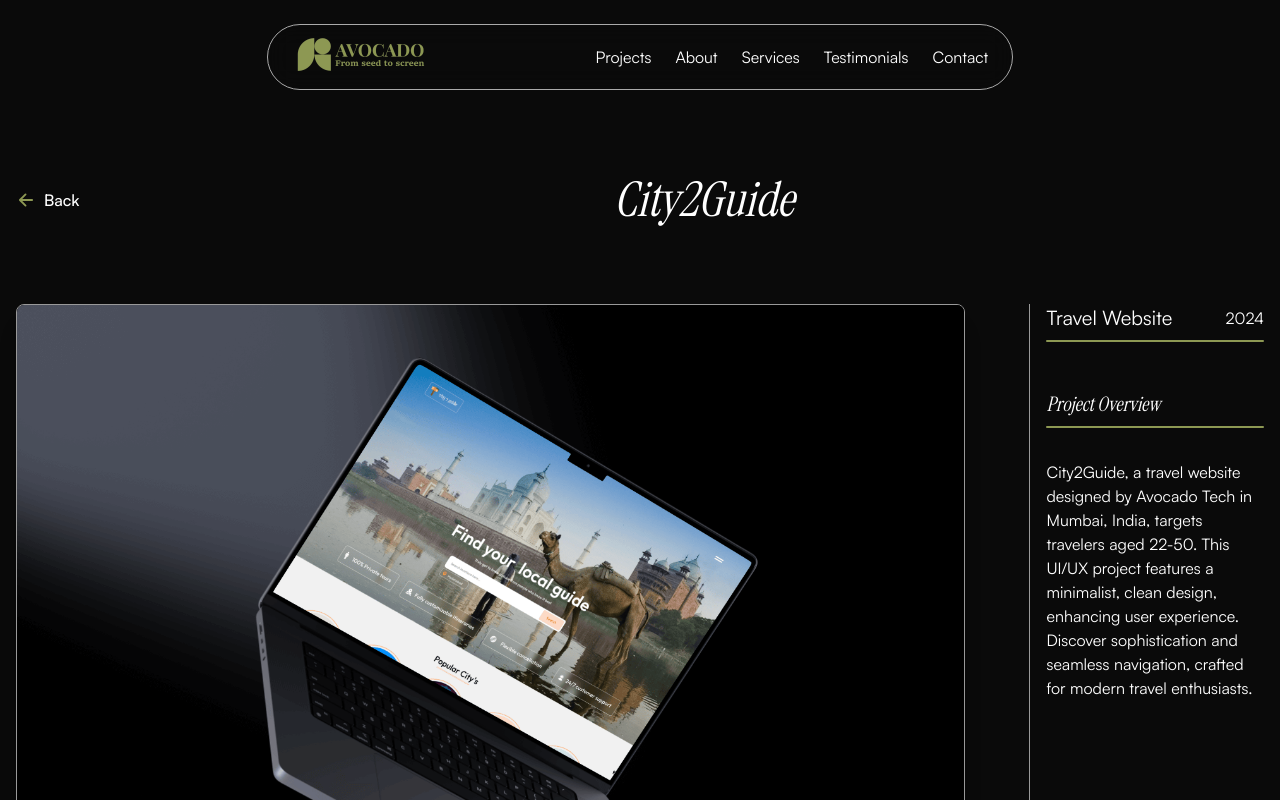
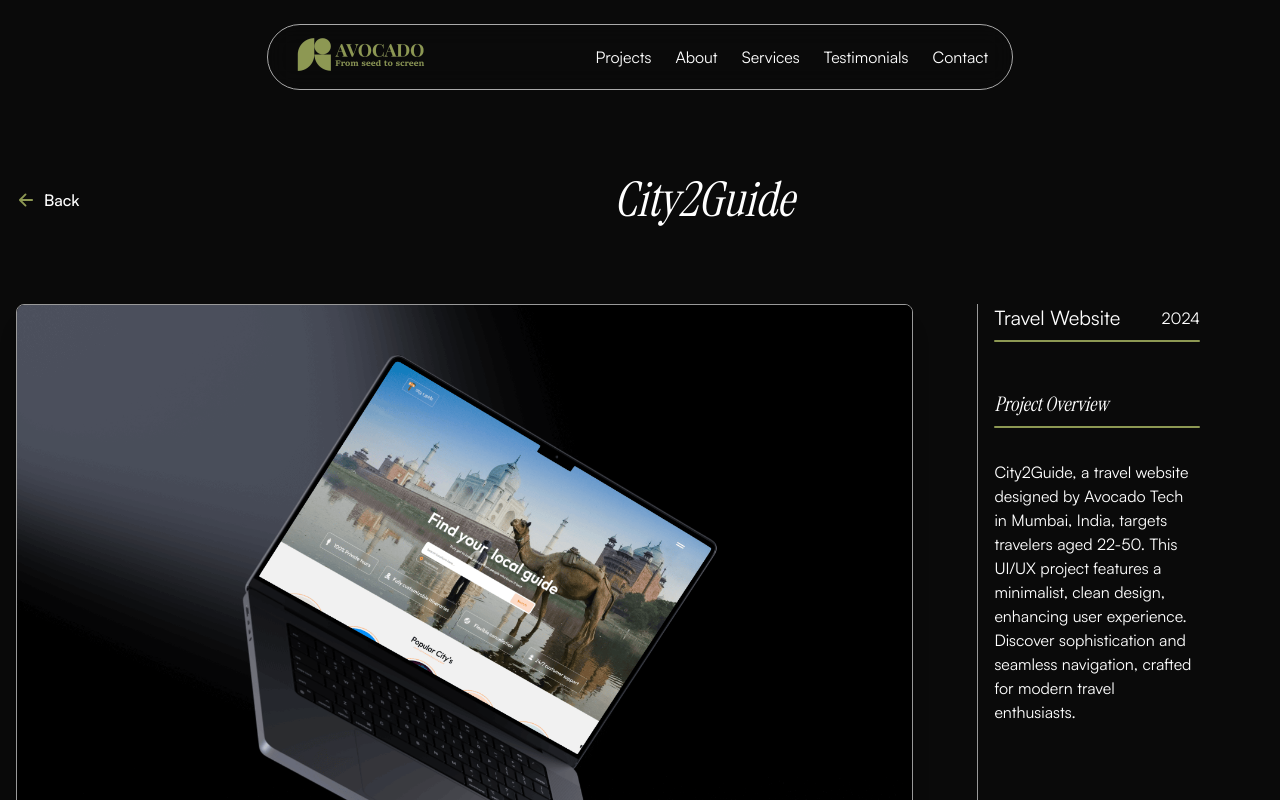
Before and after one commit to WeAreAvocado/Avocado-Web, a Next.js app: page /projects/city-2-guide in a window 1280 px wide. Shown: the top 800 px of the page. Built offline with nearby package versions, Linux system fonts and the light colour scheme.

Commit message:
book a call link & project sidebar sticky

```diff
--- a/src/app/page.tsx
+++ b/src/app/page.tsx
@@ -114,7 +114,8 @@ export default function Home() {
             Contact Us
           </Link>
           <Link
-            href="#contact-us"
+            href="https://calendly.com/alotavocados/30min"
+            target="_blank"
             className="rounded-md text-brand font-bold px-6 py-2 text-center md:px-10 md:py-3 text-sm md:text-lg border border-brand hover:border-transparent hover:outline hover:outline-4 duration-75 ease-in-out transition-all"
           >
             Book a call
--- a/src/app/projects/[projectSlug]/page.tsx
+++ b/src/app/projects/[projectSlug]/page.tsx
@@ -52,7 +52,7 @@ export default function ProjectPage({ params: { projectSlug } }: IProps) {
           ))}
         </div>
 
-        <div className="md:w-96 w-full space-y-12 md:border-l border-[#999999] md:pl-4 max-h-[50rem]">
+        <div className="md:sticky md:top-[12rem] md:w-96 w-full space-y-12 md:border-l border-[#999999] md:pl-4 max-h-[50rem] mr-16">
           <div className="space-y-2">
             <div className="flex items-center justify-between">
               <span className="text-xl">{project.type}</span>
--- a/src/components/book-a-call/index.tsx
+++ b/src/components/book-a-call/index.tsx
@@ -20,7 +20,8 @@ const BookACall = () => {
           profitability with paid ads, then you&apos;re in the right place.
         </span>
         <Link
-          href="#contact-us"
+          href="https://calendly.com/alotavocados/30min"
+          target="_blank"
           className="bg-white w-fit rounded-md text-brand font-bold px-6 py-2 text-center md:px-10 md:py-3 text-sm md:text-lg border hover:border-transparent hover:outline hover:outline-4 duration-75 ease-in-out transition-all"
         >
           Book a call
```
